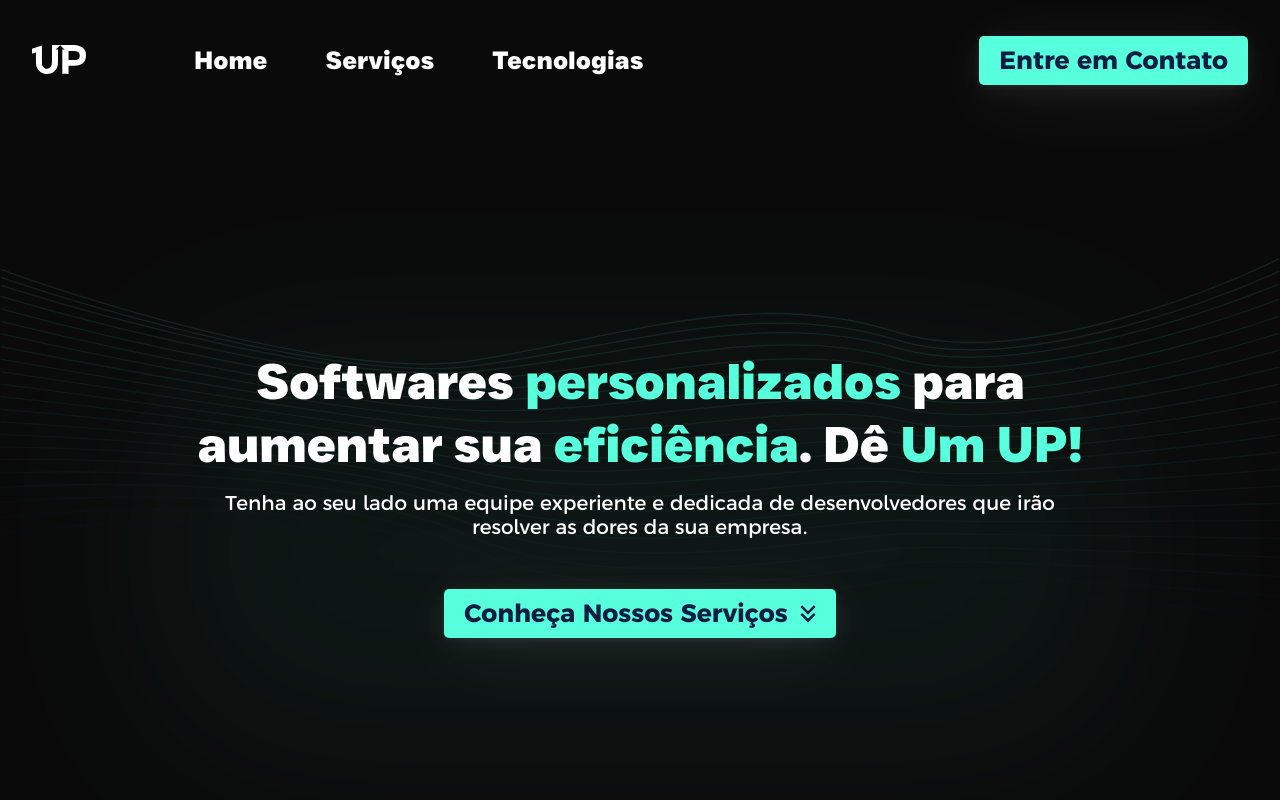
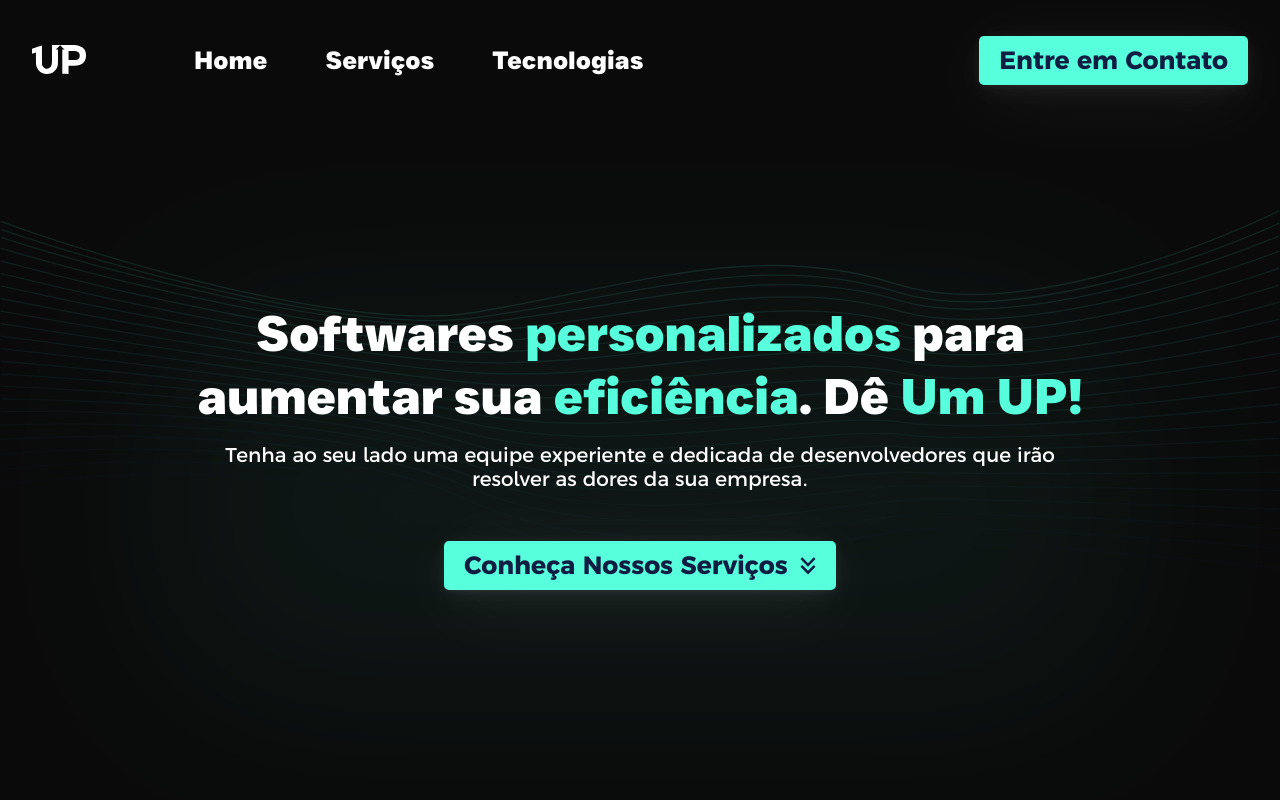
Before and after one commit to Pedromigacz/1up-sistemas, a Next.js app: page / in a window 1280 px wide. Shown: the top 800 px of the page. Built offline with nearby package versions, Linux system fonts and the light colour scheme.

Commit message:
update lading page margins

```diff
--- a/components/Home/Hero.tsx
+++ b/components/Home/Hero.tsx
@@ -36,7 +36,6 @@ const GenericSectionWithBackground = styled(GenericSection)`
   background-position: center;
   background-repeat: no-repeat;
   background-size: 100%;
-  margin-top: 48px;
   padding-top: 85px;
   padding-bottom: 56px;
 
@@ -44,6 +43,8 @@ const GenericSectionWithBackground = styled(GenericSection)`
     padding-top: 0px;
     padding-bottom: 0px;
     background-size: 100% 205px;
+    margin-top: 120px;
+    margin-bottom: 120px;
   }
 
   @media (max-width: 1000px) {
```
